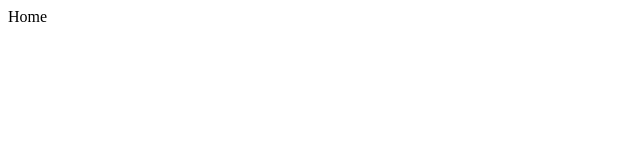
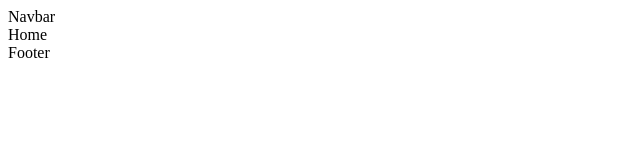
Before and after one commit to caarlosdamian/e-commerse, a React (Create React App) app in the folder client/: page / in a window 1280 px wide. Shown: the top 160 px of the page, without its empty margins (0-640 px from the left). Built offline with nearby package versions, Linux system fonts and the light colour scheme.

Commit message:
refactor(react-router): added outlet

```diff
--- /dev/null
+++ b/client/src/components/footer/Footer.tsx
@@ -0,0 +1,7 @@
+import React from 'react'
+
+export const Footer = () => {
+  return (
+    <div>Footer</div>
+  )
+}
--- /dev/null
+++ b/client/src/components/layout/Layout.tsx
@@ -0,0 +1,14 @@
+import React from "react";
+import { Outlet } from "react-router-dom";
+import { Footer } from "../footer/Footer";
+import { Navbar } from "../navbar/Navbar";
+
+export const Layout = () => {
+ return (
+  <div className="app">
+   <Navbar />
+   <Outlet />
+   <Footer />
+  </div>
+ );
+};
--- /dev/null
+++ b/client/src/components/navbar/Navbar.tsx
@@ -0,0 +1,7 @@
+import React from 'react'
+
+export const Navbar = () => {
+  return (
+    <div>Navbar</div>
+  )
+}
```
Also changed, not shown: client/src/routes/router.tsx (+9 -2 lines).
